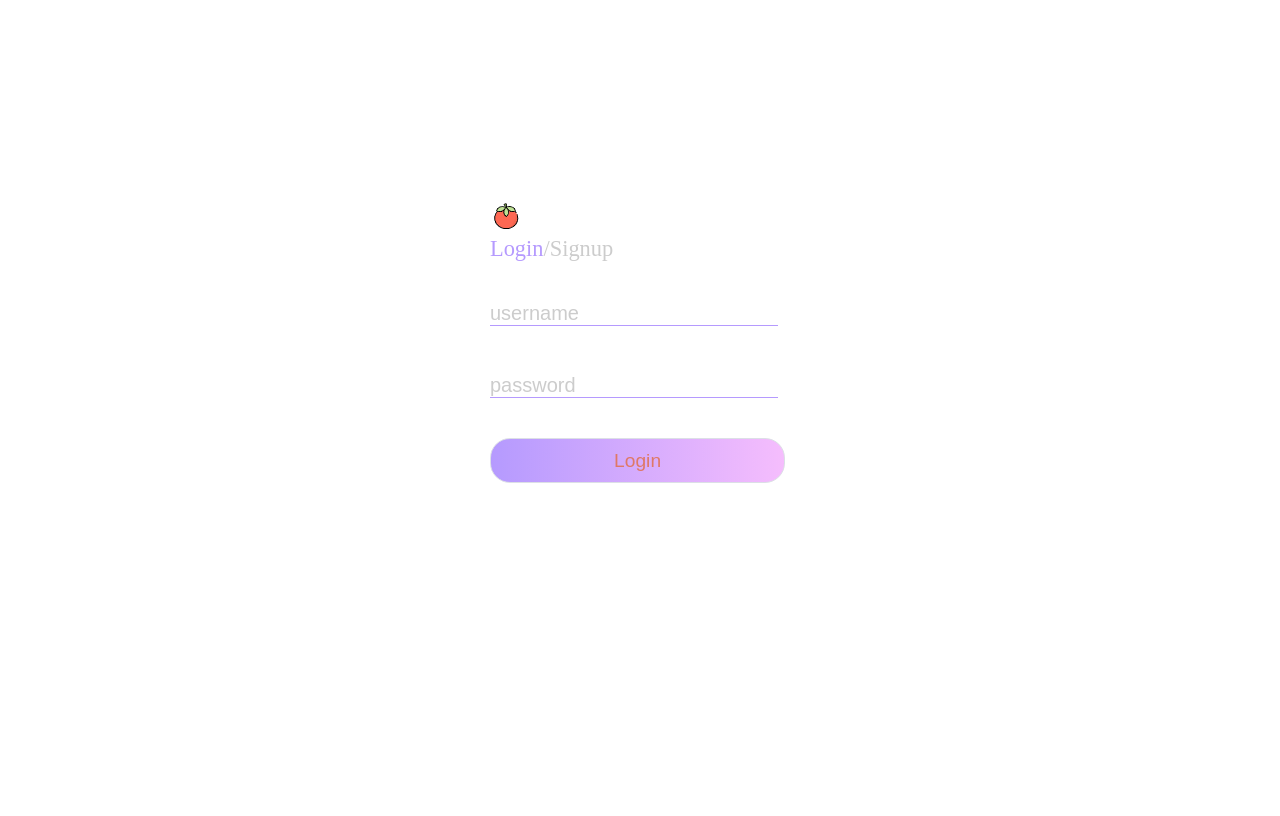
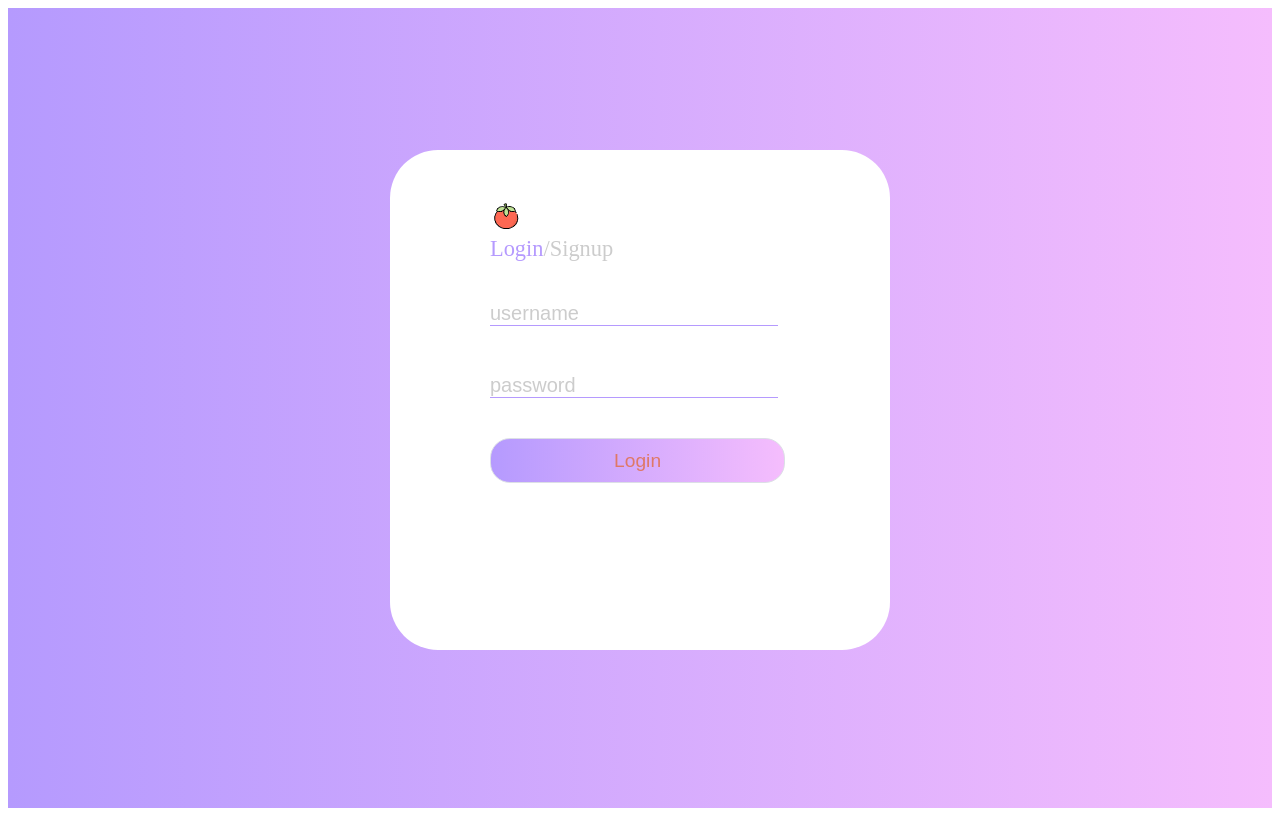
Before and after one commit to langlang1010/my-tomato-timer, a Vue app: page /#/ in a window 1280 px wide. Built offline with nearby package versions, Linux system fonts and the light colour scheme.

Commit message:
'背景颜色问题'

```diff
--- a/src/pages/Login.vue
+++ b/src/pages/Login.vue
@@ -1,5 +1,5 @@
 <template>
-  <div class="/">
+  <div class="outback">
     <div class="content">
       <div class="login-form">
         <img src="../assets/tomato.png" />
```
